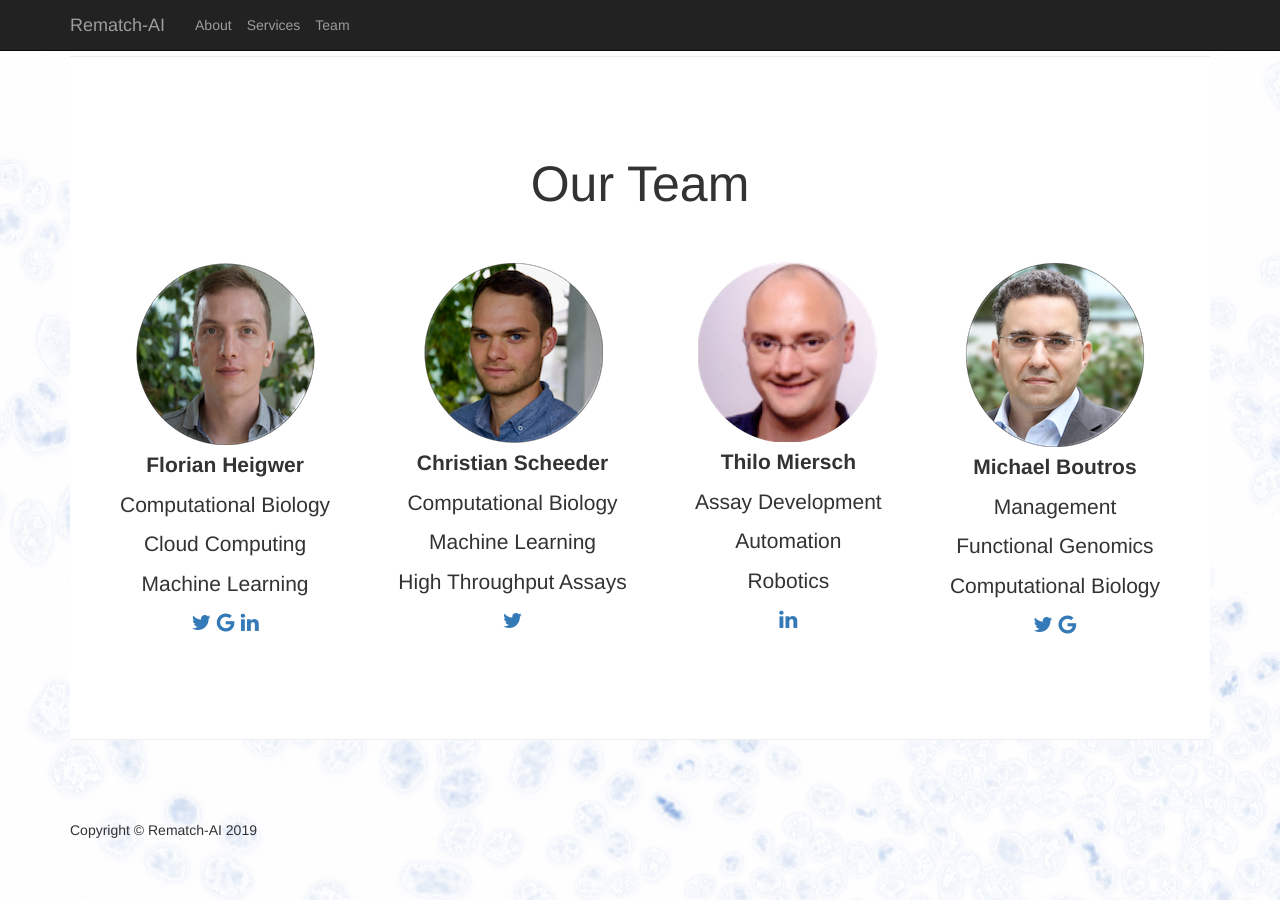
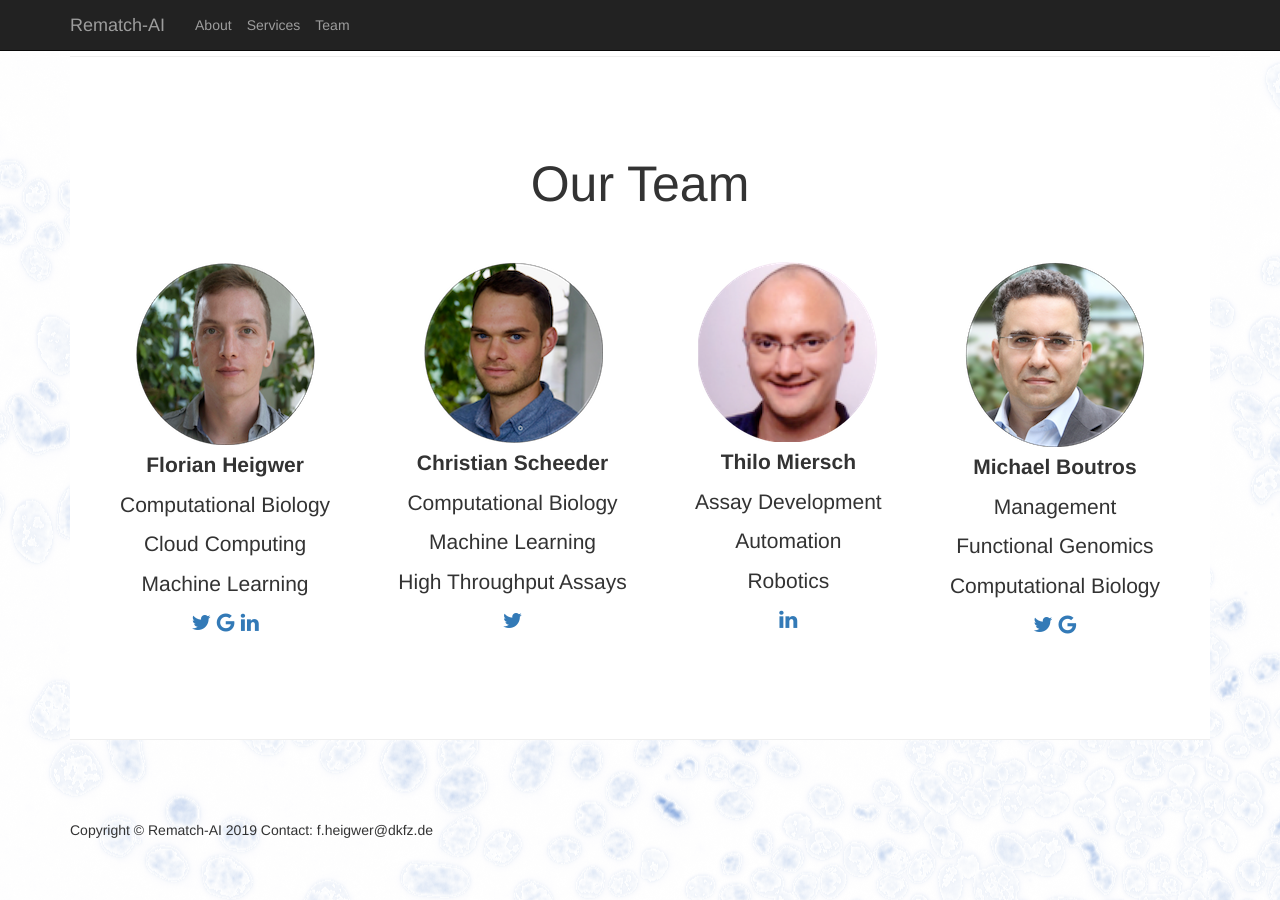
Before and after one commit to rematch-ai/rematch-ai.github.com, a Jekyll site: the page built from index.html, in a window 1280 px wide and 900 px high, scrolled down 4111 px. Built offline with Jekyll 4.4.1, drawn with Linux system fonts in a browser that asks for light colours; nearby versions of some CDN libraries.

Commit message:
Update footer.html

```diff
--- a/_includes/footer.html
+++ b/_includes/footer.html
@@ -1,7 +1,7 @@
 <footer>
   <div class='row'>
     <div class='col-lg-12'>
-      <p>Copyright &copy; {{ site.sitename }} {{ site.time | date: '%Y' }}</p>
+      <p>Copyright &copy; {{ site.sitename }} {{ site.time | date: '%Y' }} Contact: f.heigwer@dkfz.de</p>
     </div>
   </div>
 </footer>
```
